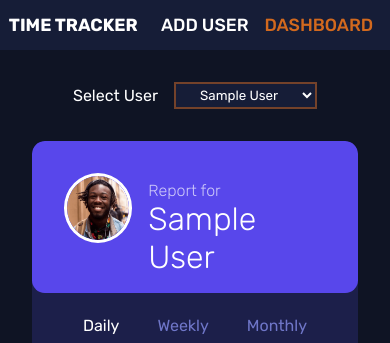
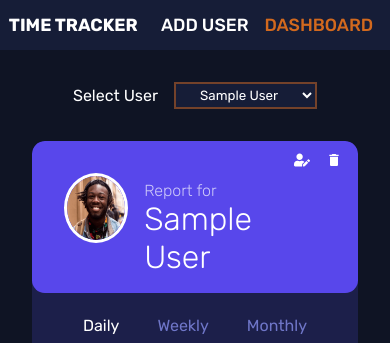
Before and after one commit to TTHPATEL/Time-Tracking, a React (Vite) app: page /dashboard in a window 390 px wide. Shown: the top 343 px of the page. Built offline with nearby package versions, Linux system fonts and the light colour scheme; a web font is replaced by a local one.

Commit message:
REACT ICON added

```diff
--- a/package.json
+++ b/package.json
@@ -15,6 +15,7 @@
     "react": "^19.1.1",
     "react-dom": "^19.1.1",
     "react-hot-toast": "^2.6.0",
+    "react-icons": "^5.5.0",
     "react-redux": "^9.2.0",
     "react-router-dom": "^7.9.4"
   },
--- a/src/component/Dashboard.jsx
+++ b/src/component/Dashboard.jsx
@@ -9,7 +9,9 @@ import exerciseIcon from "../images/icon-exercise.svg";
 import socialIcon from "../images/icon-social.svg";
 import selfCareIcon from "../images/icon-self-care.svg";
 import { useSelector } from "react-redux";
-import useFetchUserData from "../hooks/useFetchUserData";
+import { FaUserEdit } from "react-icons/fa";
+import { MdDelete } from "react-icons/md";
+
 function Dashboard() {
   const userData = useSelector((store) => store.UserData);
   const [selectedUserId, setSelectedUserId] = useState(
@@ -88,6 +90,10 @@ function Dashboard() {
                 <p>Report for</p>
                 <h1>{currentUser.name || "Jeremy Robson"}</h1>
               </div>
+              <div className={style.icon_div}>
+                <FaUserEdit id={style.editIcon} />
+                <MdDelete id={style.deleteIcon} />
+              </div>
             </div>
             <div className={style.l_bottom_container}>
               <button
--- a/src/component/dashboard.module.css
+++ b/src/component/dashboard.module.css
@@ -40,9 +40,32 @@
 .l_top_container {
   background-color: hsl(246, 80%, 60%);
   border-radius: var(--border_radius_all);
-  padding: 2em 2em 2em 2em;
+  padding: 2em;
   overflow: hidden;
   height: 70%;
+  display: flex;
+  flex-direction: column;
+  position: relative;
+}
+.icon_div {
+  margin-top: auto;
+  display: flex;
+  gap: 1em;
+  align-items: center;
+}
+.icon_div svg:hover {
+  color: hsl(15, 100%, 70%);
+}
+
+#deleteIcon {
+  height: 1.2em;
+  width: 1.2em;
+  cursor: pointer;
+}
+#editIcon {
+  height: 1.2em;
+  width: 1.2em;
+  cursor: pointer;
 }
 
 .profile_div {
@@ -190,15 +213,41 @@
     width: 100%;
   }
   .l_top_container {
+    gap: 1em;
     display: flex;
-    gap: 1em;
+    flex-direction: row;
   }
+
+  #deleteIcon {
+    position: absolute;
+    top: 0.7em;
+    right: 1em;
+    height: 1em;
+    width: 1em;
+  }
+
+  #editIcon {
+    position: absolute;
+    top: 0.7em;
+    right: 3em;
+    height: 1em;
+    width: 1em;
+  }
+
+  /* .icon_div {
+    margin-top: auto;
+    display: flex;
+    flex-direction: column;
+    align-items: center;
+  } */
+
   .username {
     padding-top: 0em;
   }
   .username h1 {
     max-width: none;
   }
+
   .l_bottom_container {
     flex-direction: row;
     align-items: center;
```
Also changed, not shown: 1 other file (tests, documents, lock files or other folders).
